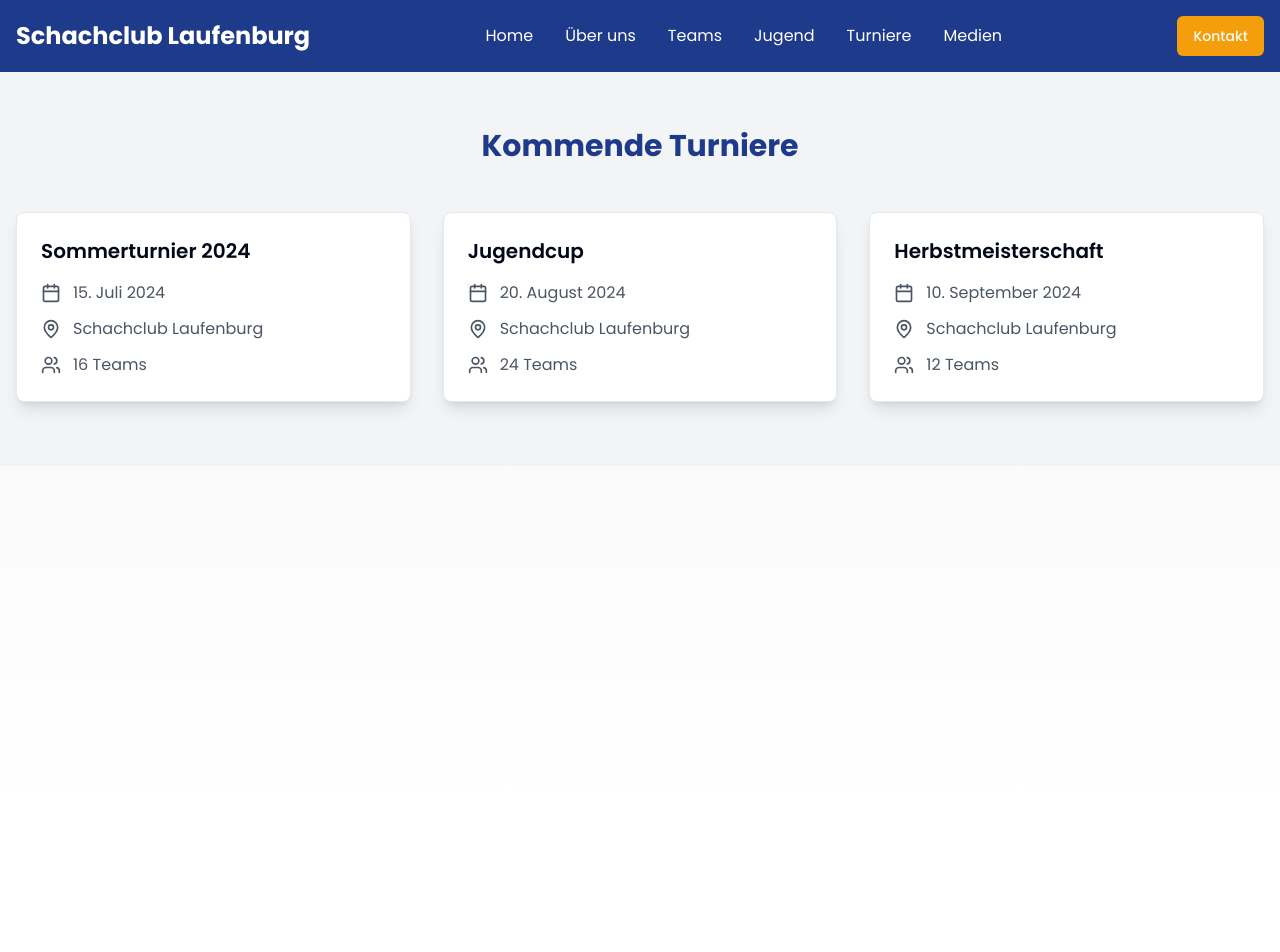
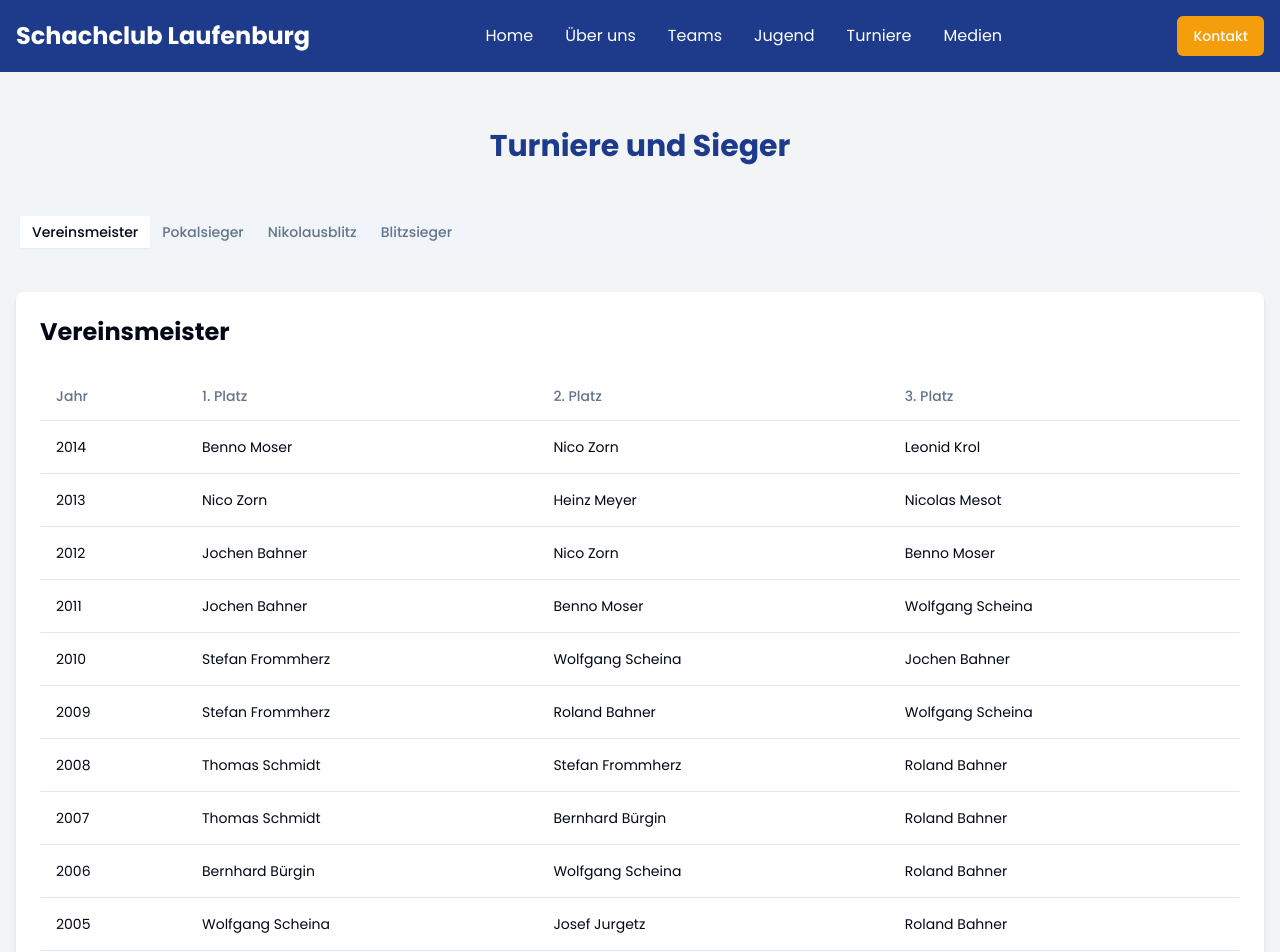
Before and after one commit to myronsi/schachclub-laufenburg, a React (Vite) app: page /turniere in a window 1280 px wide. Shown: the top 952 px of the page. Before the commit the page ends 800 px from the top, so only its background shows below. Built offline with nearby package versions, Linux system fonts and the light colour scheme.

Commit message:
Update Tournaments page
The Tournaments page has been updated to include four sections: Vereinsmeister, Pokalsieger, Nikolausblitz, and Blitzmeister.  Each section will contain historical data.

```diff
--- a/src/components/TournamentSection.tsx
+++ b/src/components/TournamentSection.tsx
@@ -1,28 +1,70 @@
-import { Card } from "@/components/ui/card";
-import { Calendar, MapPin, Users } from "lucide-react";
 
-const tournaments = [
-  {
-    id: 1,
-    name: "Sommerturnier 2024",
-    date: "15. Juli 2024",
-    location: "Schachclub Laufenburg",
-    participants: "16 Teams",
-  },
-  {
-    id: 2,
-    name: "Jugendcup",
-    date: "20. August 2024",
-    location: "Schachclub Laufenburg",
-    participants: "24 Teams",
-  },
-  {
-    id: 3,
-    name: "Herbstmeisterschaft",
-    date: "10. September 2024",
-    location: "Schachclub Laufenburg",
-    participants: "12 Teams",
-  },
+import { Tabs, TabsContent, TabsList, TabsTrigger } from "@/components/ui/tabs";
+import { Table, TableBody, TableCell, TableHead, TableHeader, TableRow } from "@/components/ui/table";
+
+const vereinsmeisterData = [
+  { year: "2014", first: "Benno Moser", second: "Nico Zorn", third: "Leonid Krol" },
+  { year: "2013", first: "Nico Zorn", second: "Heinz Meyer", third: "Nicolas Mesot" },
+  { year: "2012", first: "Jochen Bahner", second: "Nico Zorn", third: "Benno Moser" },
+  { year: "2011", first: "Jochen Bahner", second: "Benno Moser", third: "Wolfgang Scheina" },
+  { year: "2010", first: "Stefan Frommherz", second: "Wolfgang Scheina", third: "Jochen Bahner" },
+  { year: "2009", first: "Stefan Frommherz", second: "Roland Bahner", third: "Wolfgang Scheina" },
+  { year: "2008", first: "Thomas Schmidt", second: "Stefan Frommherz", third: "Roland Bahner" },
+  { year: "2007", first: "Thomas Schmidt", second: "Bernhard Bürgin", third: "Roland Bahner" },
+  { year: "2006", first: "Bernhard Bürgin", second: "Wolfgang Scheina", third: "Roland Bahner" },
+  { year: "2005", first: "Wolfgang Scheina", second: "Josef Jurgetz", third: "Roland Bahner" },
+  { year: "2004", first: "Josef Jurgetz", second: "Wolfgang Scheina", third: "Elmar Kohlhöfer" },
+  { year: "2003", first: "Bernhard Bürgin", second: "Roland Bahner", third: "Wolfgang Scheina" },
+  { year: "2002", first: "Wolfgang Scheina", second: "Bernhard Bürgin", third: "Roland Bahner" },
+  { year: "2001", first: "Bernhard Bürgin", second: "Roland Bahner", third: "Wolfgang Scheina" },
+  { year: "1993", first: "Karl-Heinz Pflaum", second: "", third: "" },
+];
+
+const pokalsiegerData = [
+  { year: "2014", winner: "Nico Zorn" },
+  { year: "2012", winner: "Stefan Frommherz" },
+  { year: "2011", winner: "Tobias Oelschlegel" },
+  { year: "2010", winner: "Wolfgang Scheina" },
+  { year: "2009", winner: "Tobias Oelschlegel" },
+  { year: "2008", winner: "Stefan Frommherz" },
+  { year: "2007", winner: "Bernhard Bürgin" },
+  { year: "2006", winner: "Bernhard Bürgin" },
+  { year: "2005", winner: "Roland Bahner" },
+  { year: "2004", winner: "Bernhard Bürgin" },
+  { year: "2003", winner: "Roland Bahner" },
+  { year: "2002", winner: "Bernhard Bürgin" },
+  { year: "2001", winner: "Bernhard Bürgin" },
+  { year: "2000", winner: "Bernhard Bürgin" },
+  { year: "1993", winner: "Karl-Heinz Pflaum" },
+  { year: "1992", winner: "Karl-Heinz Pflaum" },
+  { year: "1991", winner: "Karl-Heinz Pflaum" },
+  { year: "1989", winner: "K.D. Oeschger" },
+  { year: "1988", winner: "K.D. Oeschger" },
+  { year: "1987", winner: "K.D. Oeschger" },
+  { year: "1986", winner: "Franz Baumgartner" },
+];
+
+const blitzsiegerData = [
+  { year: "2017", winner: "Tobias Oelschlegel" },
+  { year: "2016", winner: "Tobias Oelschlegel" },
+  { year: "2014", winner: "Bernhard Bürgin" },
+  { year: "2012", winner: "Jochen Bahner" },
+  { year: "2011", winner: "Tobias Oelschlegel" },
+  { year: "2010", winner: "Tobias Oelschlegel" },
+  { year: "2009", winner: "Jochen Bahner" },
+  { year: "2008", winner: "Bernhard Bürgin" },
+  { year: "2007", winner: "Stefan Frommherz" },
+  { year: "2006", winner: "Elmar Kohlhöfer" },
+  { year: "2005", winner: "Roland Bahner" },
+  { year: "2004", winner: "Wolfgang Scheina" },
+  { year: "2003", winner: "Karl-Heinz Pflaum" },
+  { year: "1993", winner: "Karl-Heinz Pflaum" },
+  { year: "1992", winner: "Karl-Heinz Pflaum" },
+  { year: "1991", winner: "Karl-Heinz Pflaum" },
+  { year: "1990", winner: "K.D. Oeschger" },
+  { year: "1989", winner: "K.D. Oeschger" },
+  { year: "1988", winner: "K.D. Oeschger" },
+  { year: "1987", winner: "K.D. Oeschger" },
 ];
 
 const TournamentSection = () => {
@@ -30,34 +72,99 @@ const TournamentSection = () => {
     <section id="tournaments" className="py-16 bg-club-light">
       <div className="container mx-auto px-4">
         <h2 className="text-3xl font-bold text-center mb-12 text-club-primary">
-          Kommende Turniere
+          Turniere und Sieger
         </h2>
-        <div className="grid grid-cols-1 md:grid-cols-2 lg:grid-cols-3 gap-8">
-          {tournaments.map((tournament) => (
-            <Card
-              key={tournament.id}
-              className="hover-scale card-shadow"
-            >
-              <div className="p-6">
-                <h3 className="text-xl font-semibold mb-4">{tournament.name}</h3>
-                <div className="space-y-3 text-gray-600">
-                  <div className="flex items-center gap-3">
-                    <Calendar size={20} />
-                    <span>{tournament.date}</span>
-                  </div>
-                  <div className="flex items-center gap-3">
-                    <MapPin size={20} />
-                    <span>{tournament.location}</span>
-                  </div>
-                  <div className="flex items-center gap-3">
-                    <Users size={20} />
-                    <span>{tournament.participants}</span>
-                  </div>
-                </div>
-              </div>
-            </Card>
-          ))}
-        </div>
+
+        <Tabs defaultValue="vereinsmeister" className="w-full">
+          <TabsList className="w-full justify-start mb-8">
+            <TabsTrigger value="vereinsmeister">Vereinsmeister</TabsTrigger>
+            <TabsTrigger value="pokalsieger">Pokalsieger</TabsTrigger>
+            <TabsTrigger value="nikolausblitz">Nikolausblitz</TabsTrigger>
+            <TabsTrigger value="blitzsieger">Blitzsieger</TabsTrigger>
+          </TabsList>
+
+          <TabsContent value="vereinsmeister">
+            <div className="bg-white rounded-lg shadow-md p-6">
+              <h3 className="text-2xl font-bold mb-6">Vereinsmeister</h3>
+              <Table>
+                <TableHeader>
+                  <TableRow>
+                    <TableHead>Jahr</TableHead>
+                    <TableHead>1. Platz</TableHead>
+                    <TableHead>2. Platz</TableHead>
+                    <TableHead>3. Platz</TableHead>
+                  </TableRow>
+                </TableHeader>
+                <TableBody>
+                  {vereinsmeisterData.map((entry) => (
+                    <TableRow key={entry.year}>
+                      <TableCell>{entry.year}</TableCell>
+                      <TableCell>{entry.first}</TableCell>
+                      <TableCell>{entry.second}</TableCell>
+                      <TableCell>{entry.third}</TableCell>
+                    </TableRow>
+                  ))}
+                  <TableRow>
+                    <TableCell colSpan={4} className="text-center italic">
+                      2000 bis 1994: Keine Meisterschaft
+                    </TableCell>
+                  </TableRow>
+                </TableBody>
+              </Table>
+            </div>
+          </TabsContent>
+
+          <TabsContent value="pokalsieger">
+            <div className="bg-white rounded-lg shadow-md p-6">
+              <h3 className="text-2xl font-bold mb-6">Pokalsieger</h3>
+              <Table>
+                <TableHeader>
+                  <TableRow>
+                    <TableHead>Jahr</TableHead>
+                    <TableHead>Sieger</TableHead>
+                  </TableRow>
+                </TableHeader>
+                <TableBody>
+                  {pokalsiegerData.map((entry) => (
+                    <TableRow key={entry.year}>
+                      <TableCell>{entry.year}</TableCell>
+                      <TableCell>{entry.winner}</TableCell>
+                    </TableRow>
+                  ))}
+                </TableBody>
+              </Table>
+            </div>
+          </TabsContent>
+
+          <TabsContent value="nikolausblitz">
+            <div className="bg-white rounded-lg shadow-md p-6">
+              <h3 className="text-2xl font-bold mb-6">Nikolausblitz</h3>
+              <p className="text-gray-600 italic">Noch keine Einträge vorhanden</p>
+            </div>
+          </TabsContent>
+
+          <TabsContent value="blitzsieger">
+            <div className="bg-white rounded-lg shadow-md p-6">
+              <h3 className="text-2xl font-bold mb-6">Blitzsieger</h3>
+              <Table>
+                <TableHeader>
+                  <TableRow>
+                    <TableHead>Jahr</TableHead>
+                    <TableHead>Sieger</TableHead>
+                  </TableRow>
+                </TableHeader>
+                <TableBody>
+                  {blitzsiegerData.map((entry) => (
+                    <TableRow key={entry.year}>
+                      <TableCell>{entry.year}</TableCell>
+                      <TableCell>{entry.winner}</TableCell>
+                    </TableRow>
+                  ))}
+                </TableBody>
+              </Table>
+            </div>
+          </TabsContent>
+        </Tabs>
       </div>
     </section>
   );
```
